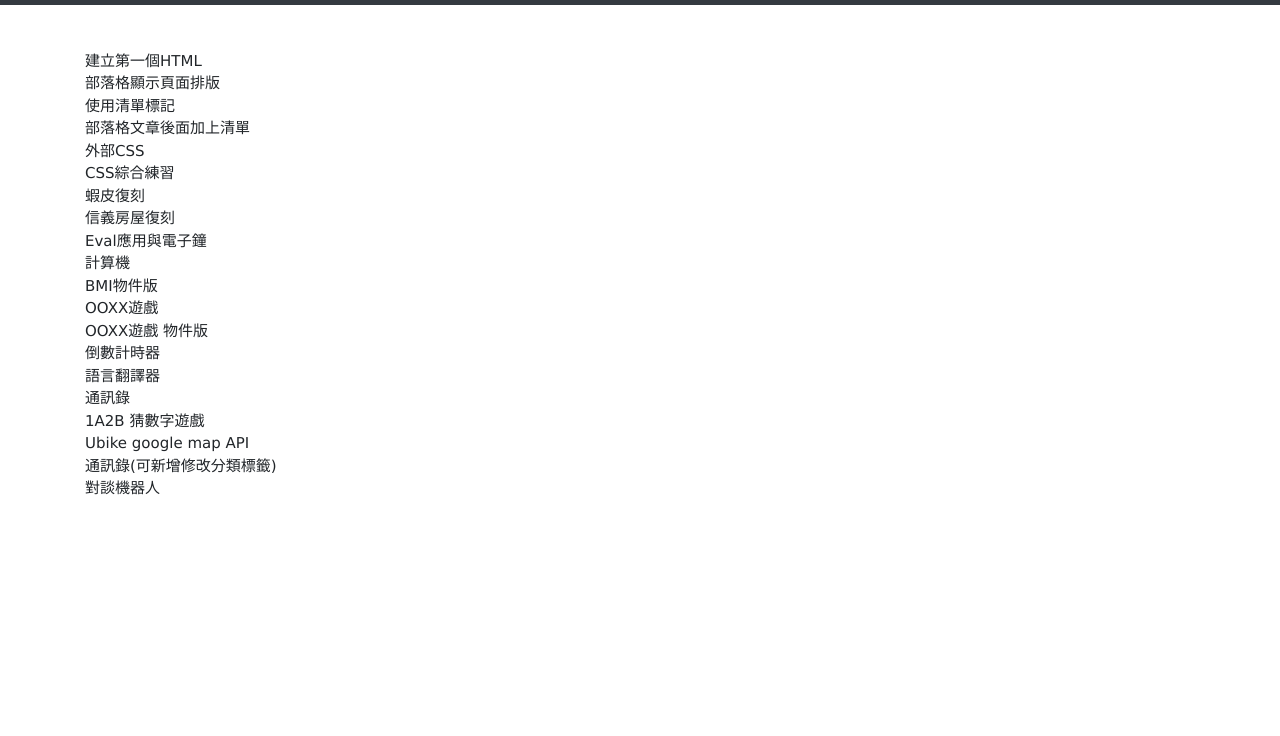
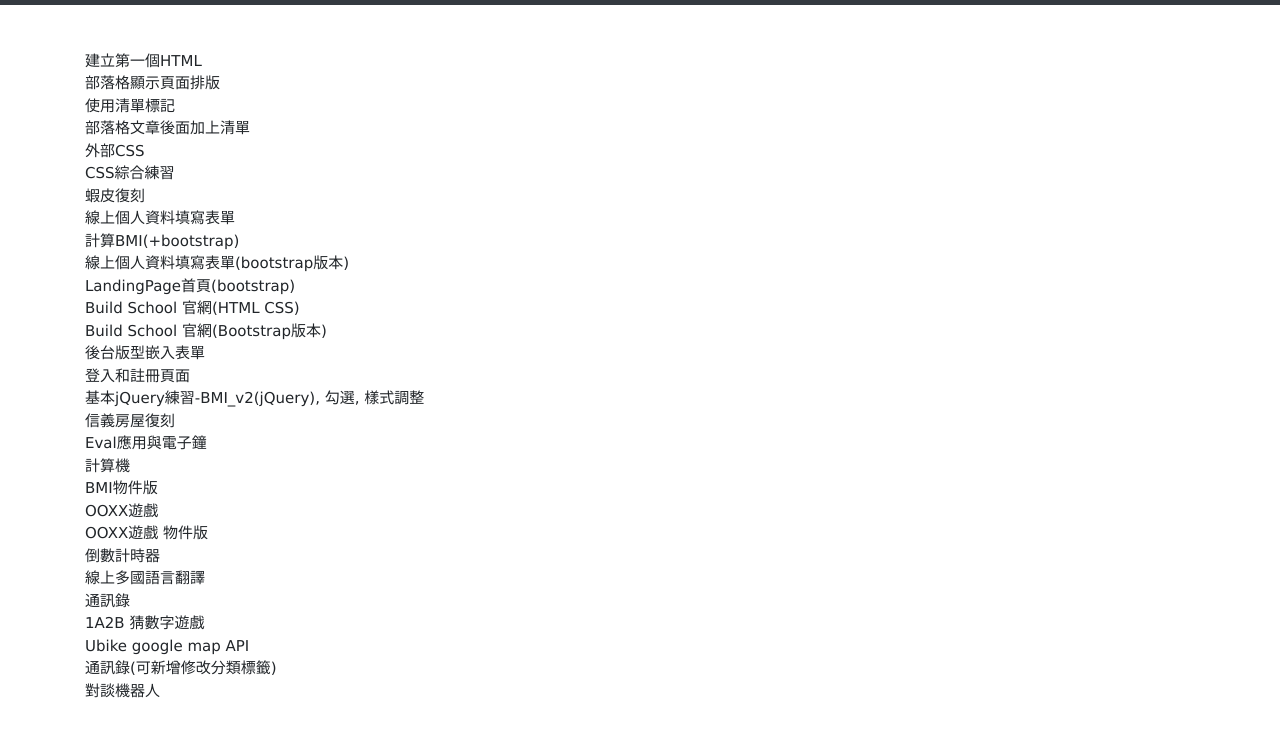
Before and after one commit to LinChiHeng/BuildShool_Frontend_Labs, a plain HTML site: page index.html in a window 1280 px wide. Shown: the part 48-784 px from the top of the page. Drawn offline with nearby package versions, Linux system fonts and the light colour scheme.

Commit message:
Edit Index

```diff
--- a/index.html
+++ b/index.html
@@ -31,6 +31,15 @@
         <a href="Labs/LinkCSS/index.html">外部CSS</a><br/>
         <a href="Labs/CSSpractice/index.html"></a>CSS綜合練習<br/>
         <a href="Labs/ShopeeWithSass/index.html"></a>蝦皮復刻<br/>
+        <a href="Labs/FirstForm/index.html"></a>線上個人資料填寫表單<br/>
+        <a href="Labs/JSCodeLab/BMIwithBootstrap/index.html"></a>計算BMI(+bootstrap)<br/>
+        <a href="Labs/JSCodeLab/BSCard/index.html"></a>線上個人資料填寫表單(bootstrap版本)<br/>
+        <a href="Labs/BSLandingPage/index.html"></a>LandingPage首頁(bootstrap)<br/>
+        <a href="Labs/FirstWebsite/index.html"></a>Build School 官網(HTML CSS)<br/>
+        <a href="Labs/BSWebsite/index.html"></a>Build School 官網(Bootstrap版本)<br/>
+        <a href="Labs/VersionInsert/index.html"></a>後台版型嵌入表單<br/>
+        <a href="Labs/BSpractice/index.html"></a>登入和註冊頁面<br/>
+        <a href="Labs/JQCodeLab/jQuerypractice/index.html"></a>基本jQuery練習-BMI_v2(jQuery), 勾選, 樣式調整<br/>
         <a href="Labs/SinyiWebsite/index.html">信義房屋復刻</a><br/>
         <a href="Labs/JQCodeLab/EvalandClock/index.html">Eval應用與電子鐘</a><br/>
         <a href="Labs/JQCodeLab/DigitalCalculator2/index.html">計算機</a><br/>
@@ -38,14 +47,13 @@
         <a href="Labs/OOXXgame/OOXXgame.html">OOXX遊戲</a><br/>
         <a href="Labs/OOXXgame/OOXX-final-類別版, 判斷輸贏-題目版.html">OOXX遊戲 物件版</a><br/>
         <a href="Labs/HW20191009/CountdownTimer/index.html">倒數計時器</a><br/>
-        <a href="Labs/HW20191009/LiveTranslator/index.html">語言翻譯器</a><br/>
+        <a href="Labs/HW20191009/LiveTranslator/index.html">線上多國語言翻譯</a><br/>
         <a href="Labs/AddressBook/index.html">通訊錄</a><br/>
         <a href="Labs/TAlab1015/GuessNumber/guess-number.html">1A2B 猜數字遊戲</a><br/>
         <a href="Labs/TAlab1015/GoogleMapAPI/index.html">Ubike google map API</a><br/>
         <a href="Labs/AddressBookWithTags/index.html">通訊錄(可新增修改分類標籤)</a><br/>
         <a href="Labs/QnAMaker/index.html">對談機器人</a><br/>
 
-
     </div>
 
 </body>
```
